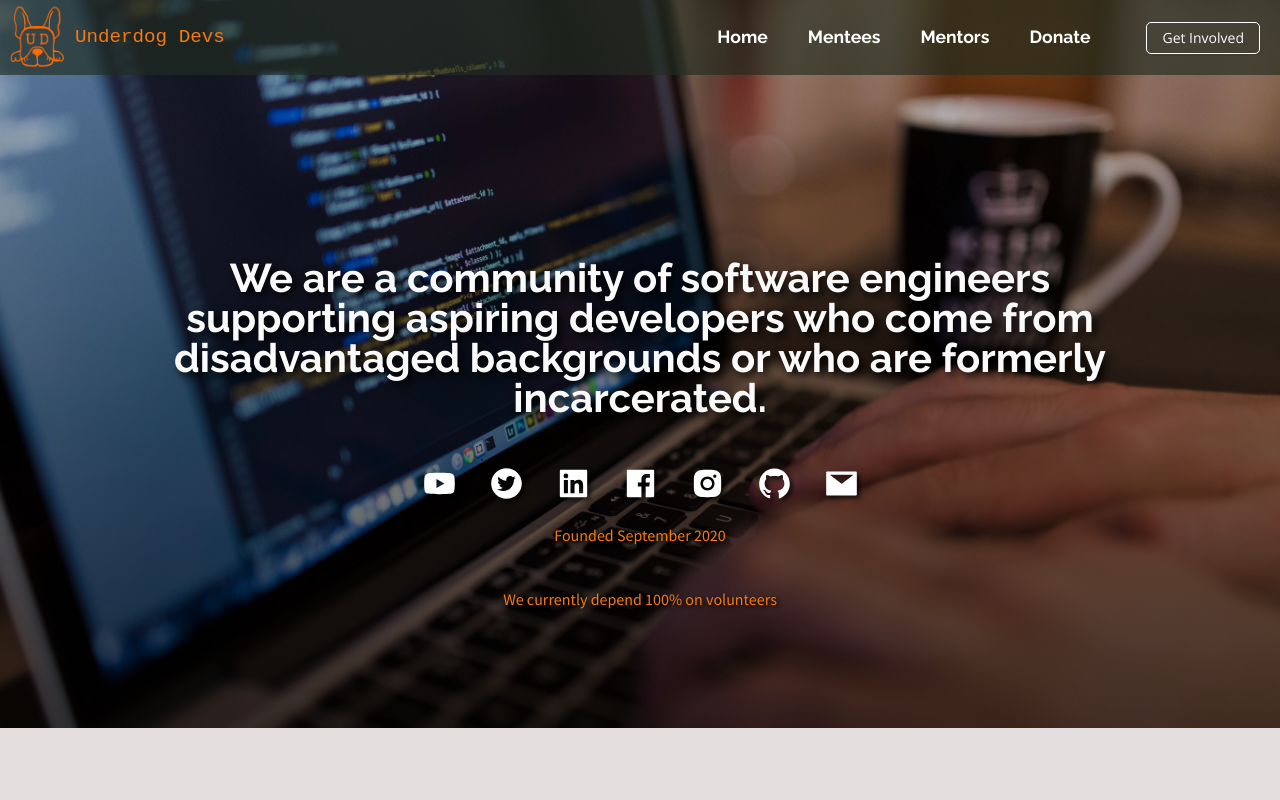
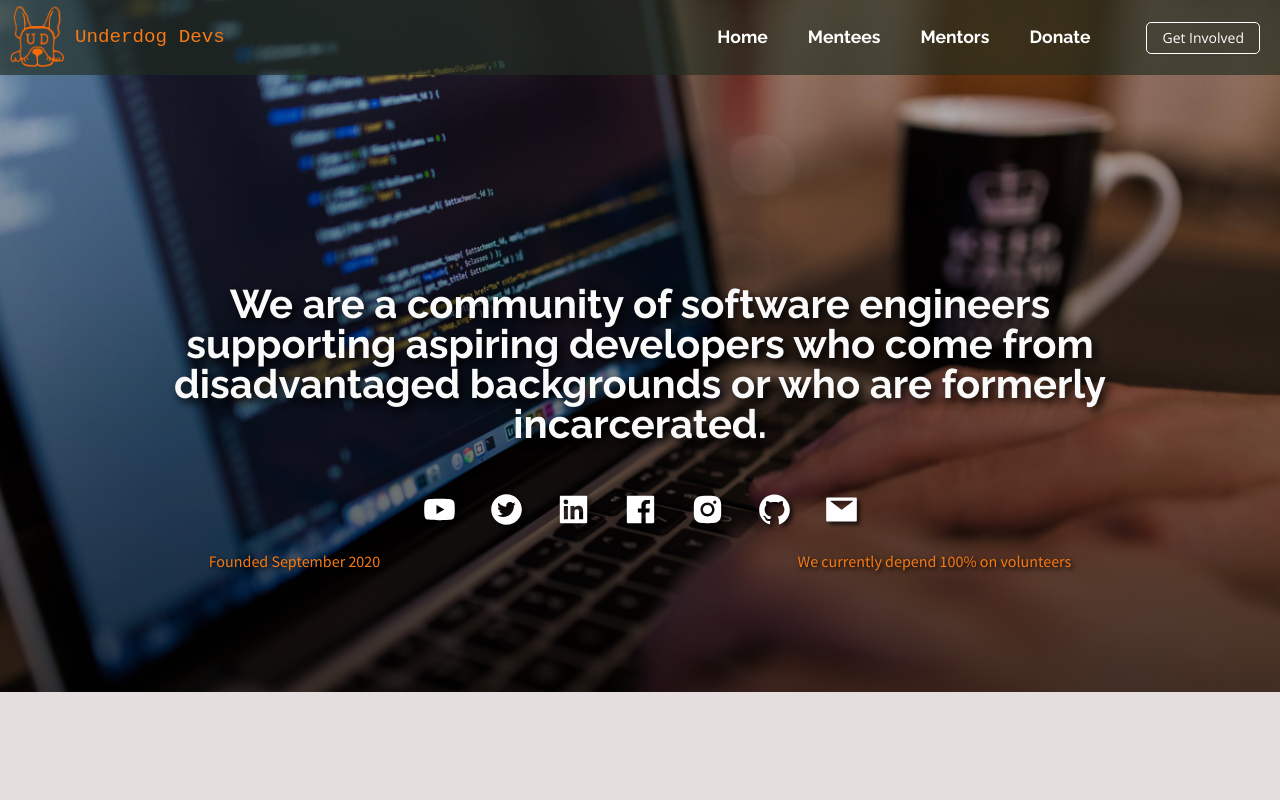
Before and after one commit to Underdog-Devs/website, a React (Create React App) app: page / in a window 1280 px wide. Shown: the top 800 px of the page. Built offline with nearby package versions, Linux system fonts and the light colour scheme; a web font is replaced by a local one.

Commit message:
add flexbox box to paragraphs

```diff
--- a/src/CSS/Story.module.css
+++ b/src/CSS/Story.module.css
@@ -8,9 +8,8 @@
   display: flex;
   flex-direction: column;
   width: 100vw;
-  height: 91vh;
+  height: 86.5vh;
   align-items: center;
-
   justify-content: center;
 }
 .storyH1 {
@@ -35,18 +34,29 @@
 .socialLink {
   filter: drop-shadow(3px 3px 2px rgba(0, 0, 0, 0.7));
 }
-.storyp {
-  margin-bottom: 1.5rem;
+
+.storyFooter{
+  width: 100%;
+  display: flex;
+  flex-direction: row;
+  flex-wrap: wrap;
+  justify-content: space-around;
+  align-items: baseline;
+}
+
+.storyFooter p {
+  margin: 0;
   color: rgb(245, 121, 20);
   font-weight: 500;
   text-shadow: 2px 2px 4px #000;
 }
-.storyp1 {
-  margin: 1.5rem;
-  color: rgb(245, 121, 20);
-  font-weight: 500;
-  text-shadow: 2px 2px 4px #000;
-}
+
+/* .storyp1 {
+  /* margin: 1.5rem; */
+  /* color: rgb(245, 121, 20); */
+  /* font-weight: 500; */
+  /* text-shadow: 2px 2px 4px #000; */
+/* } ? */
 
 @media all and (max-width: 768px) {
   .storyH1 {
--- a/src/Components/Story.js
+++ b/src/Components/Story.js
@@ -76,8 +76,10 @@ const Story = () => {
           <AiFillMail size="35px" color="#fff" />
         </a>
       </div>
-      <p className={styles.storyp}>Founded September 2020</p>
-      <p className={styles.storyp1}>We currently depend 100% on volunteers</p>
+      <div className={styles.storyFooter}>
+        <p className={styles.storyp}>Founded September 2020</p>
+        <p className={styles.storyp1}>We currently depend 100% on volunteers</p>
+      </div>
     </div>
   );
 };
```
